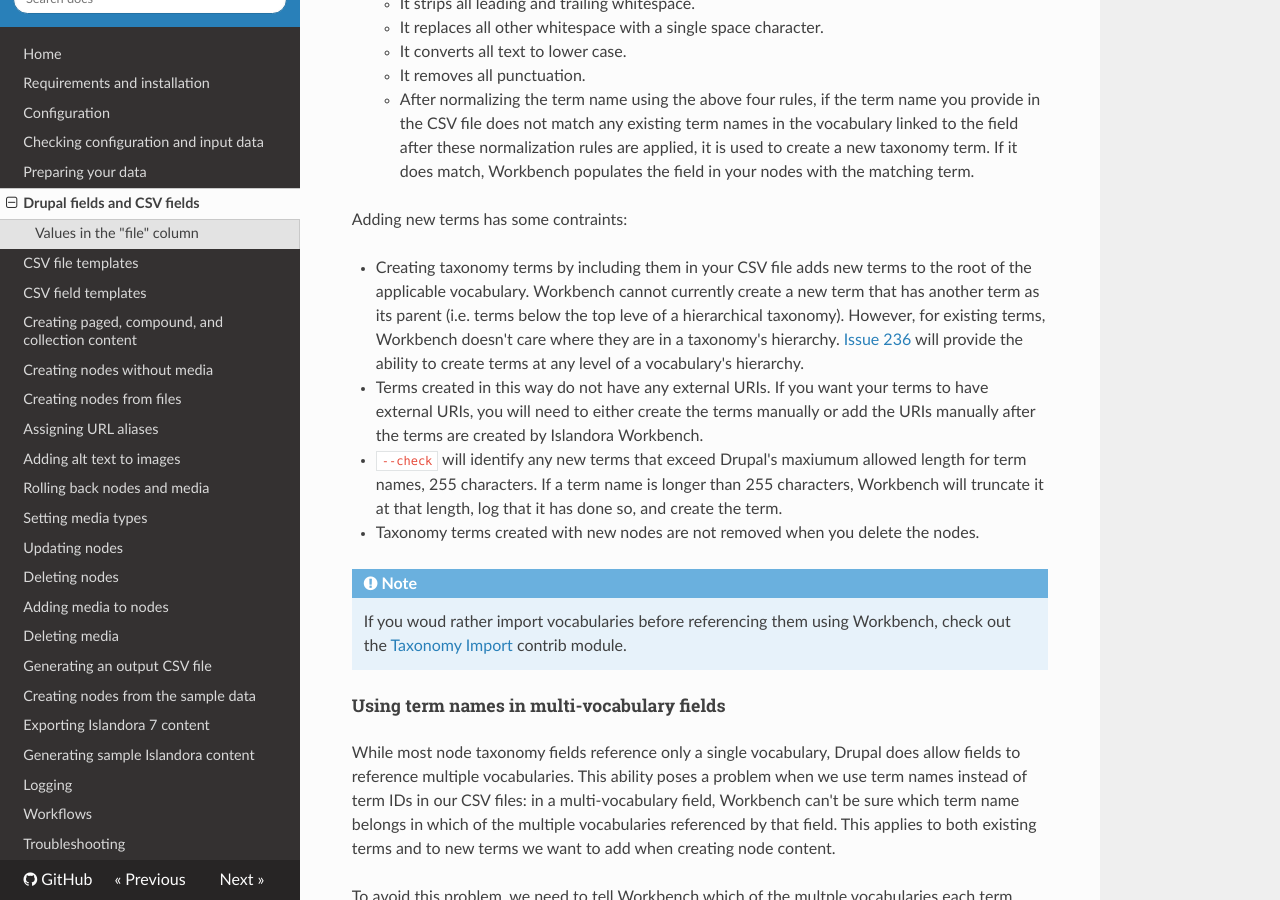
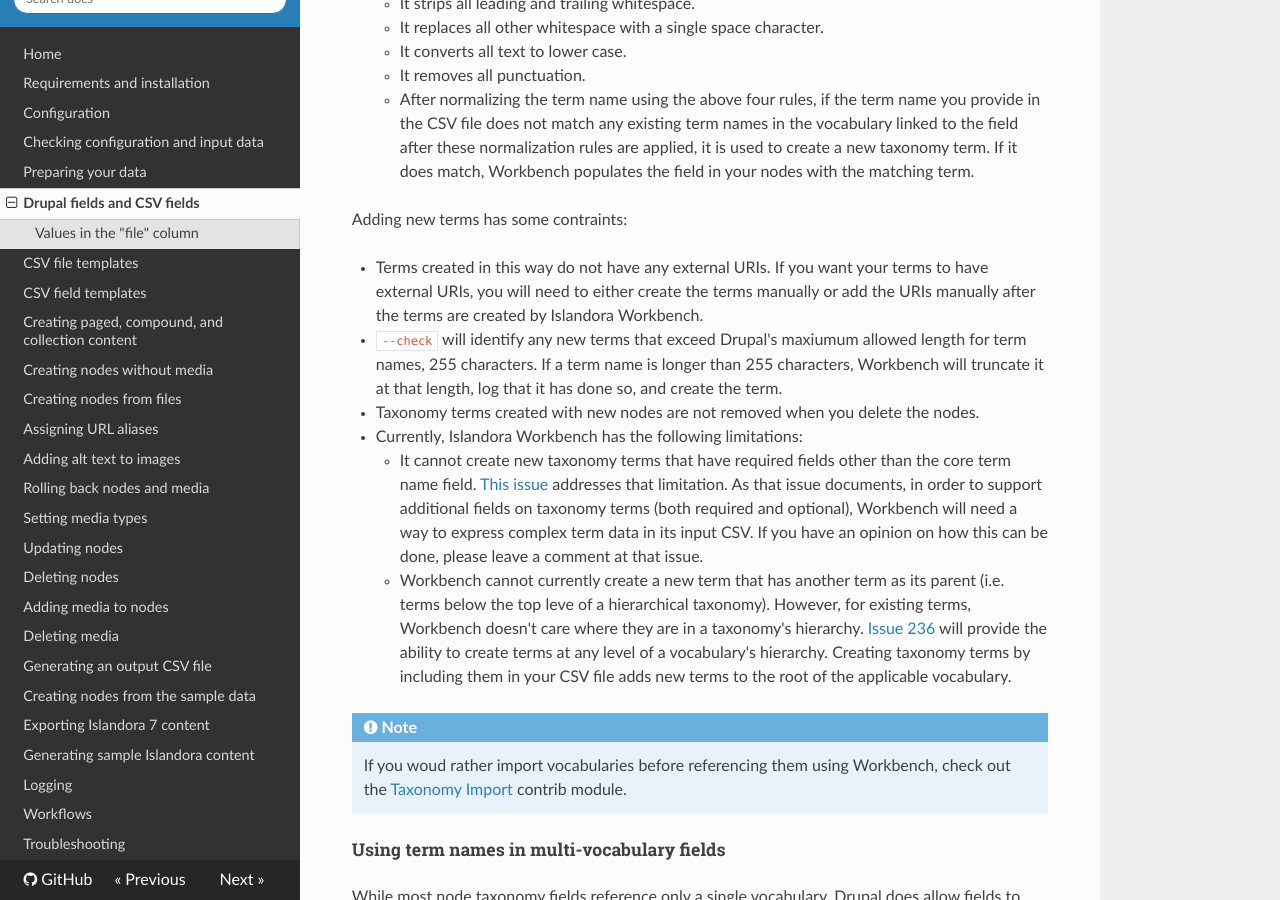
Before and after one commit to mjordan/islandora_workbench_docs, an MkDocs documentation site: the page built from docs/fields.md, in a window 1280 px wide and 900 px high, scrolled down 7572 px. Built offline with MkDocs 1.6.1, drawn with Linux system fonts in a browser that asks for light colours; nearby versions of some CDN libraries; old or Windows-style settings are respelled for this version of MkDocs.

Commit message:
Some fixups around issue 111.

```diff
--- a/docs/fields.md
+++ b/docs/fields.md
@@ -199,10 +199,12 @@
 
 Adding new terms has some contraints:
 
-* Creating taxonomy terms by including them in your CSV file adds new terms to the root of the applicable vocabulary. Workbench cannot currently create a new term that has another term as its parent (i.e. terms below the top leve of a hierarchical taxonomy). However, for existing terms, Workbench doesn't care where they are in a taxonomy's hierarchy. [Issue 236](https://github.com/mjordan/islandora_workbench/issues/236) will provide the ability to create terms at any level of a vocabulary's hierarchy.
 * Terms created in this way do not have any external URIs. If you want your terms to have external URIs, you will need to either create the terms manually or add the URIs manually after the terms are created by Islandora Workbench.
 * `--check` will identify any new terms that exceed Drupal's maxiumum allowed length for term names, 255 characters. If a term name is longer than 255 characters, Workbench will truncate it at that length, log that it has done so, and create the term.
 * Taxonomy terms created with new nodes are not removed when you delete the nodes.
+* Currently, Islandora Workbench has the following limitations:
+    * It cannot create new taxonomy terms that have required fields other than the core term name field. [This issue](https://github.com/mjordan/islandora_workbench/issues/111) addresses that limitation. As that issue documents, in order to support additional fields on taxonomy terms (both required and optional), Workbench will need a way to express complex term data in its input CSV. If you have an opinion on how this can be done, please leave a comment at that issue.
+    * Workbench cannot currently create a new term that has another term as its parent (i.e. terms below the top leve of a hierarchical taxonomy). However, for existing terms, Workbench doesn't care where they are in a taxonomy's hierarchy. [Issue 236](https://github.com/mjordan/islandora_workbench/issues/236) will provide the ability to create terms at any level of a vocabulary's hierarchy. Creating taxonomy terms by including them in your CSV file adds new terms to the root of the applicable vocabulary.
 
 !!! note
     If you woud rather import vocabularies before referencing them using Workbench, check out the [Taxonomy Import](https://www.drupal.org/project/taxonomy_import) contrib module.
```
Also changed, not shown: docs/troubleshooting.md (+3 -1 lines), site/index.html, site/sitemap.xml.
